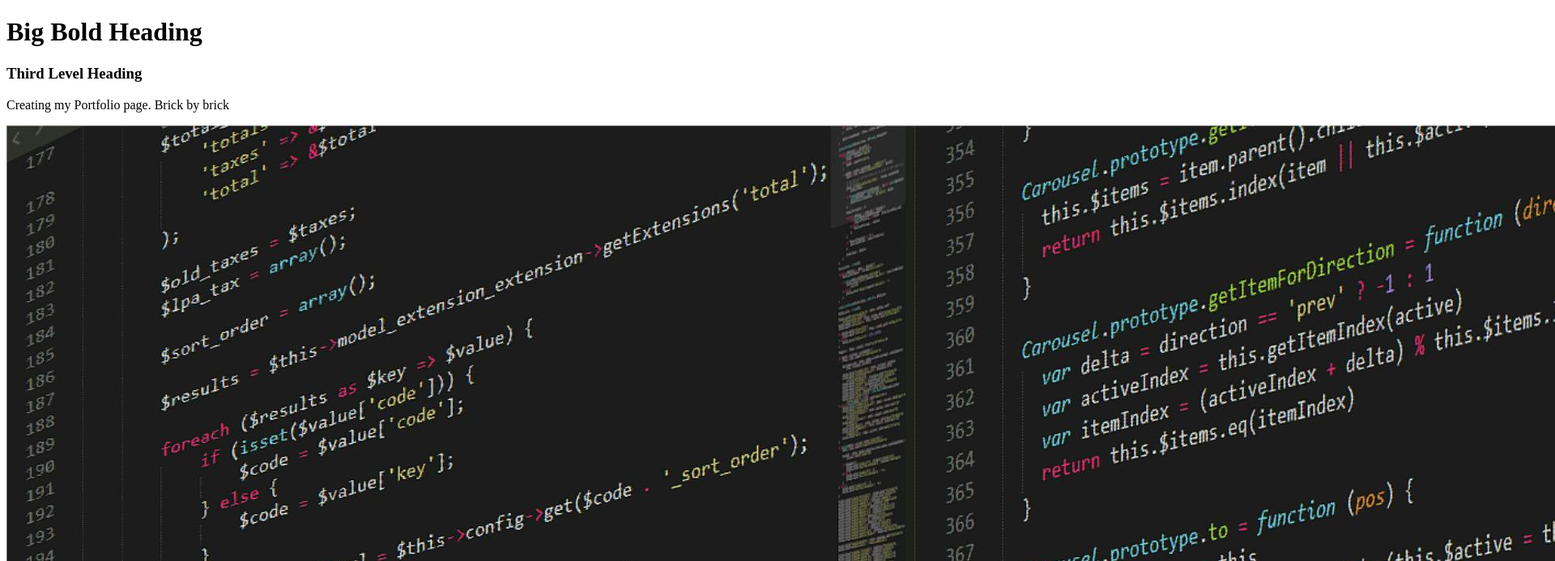
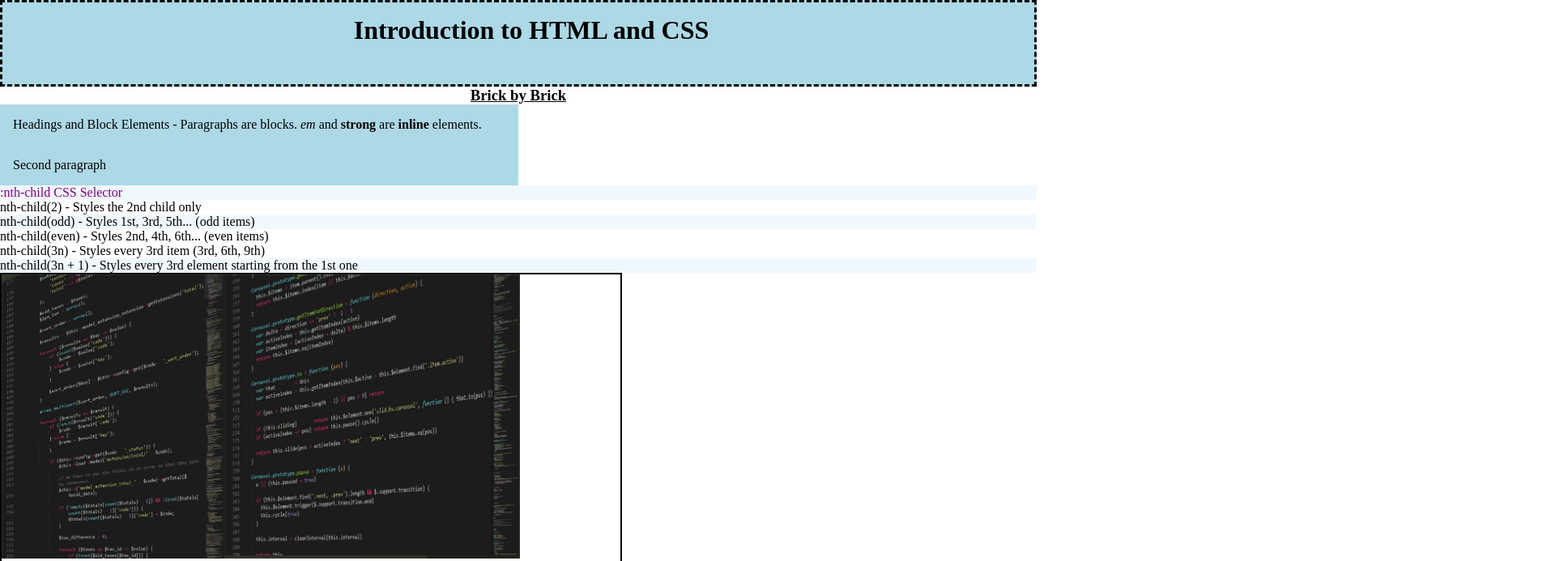
Before and after one commit to nurseincode/htmlcssintro, a plain HTML site: page index.html in a window 1280 px wide. Shown: the top 693 px of the page at 81% size, 1920 px wide, since content can reach past the window. Drawn offline with Linux system fonts and the light colour scheme.

Commit message:
Box model

```diff
--- a/index.html
+++ b/index.html
@@ -4,11 +4,25 @@
     <meta charset="UTF-8">
     <meta name="viewport" content="width=device-width, initial-scale=1.0">
     <title>HTML Intro</title>
+    <link rel="stylesheet" href="styles.css">
 </head>
 <body>
-    <h1>Big Bold Heading</h1>
-    <h3>Third Level Heading</h3>
-    <p>Creating my Portfolio page. Brick by brick</p>
-    <img src="./codebackground.jpg" alt="code snippet background">
+    <h1>Introduction to HTML and CSS</h1>
+    <h3 id="feature-heading">Brick by Brick</h3>
+
+    <p>Headings and Block Elements - Paragraphs are blocks. <em>em</em> and <strong>strong</strong> are <strong>inline</strong> elements.</p>
+    <p>Second paragraph</p>
+    <ul>
+        <li class="coolstyles">:nth-child CSS Selector</li>
+        <li>nth-child(2) - Styles the 2nd child only </li>
+        <li>nth-child(odd) - Styles 1st, 3rd, 5th... (odd items) </li>
+        <li>nth-child(even) - Styles 2nd, 4th, 6th... (even items) </li>
+        <li>nth-child(3n) - Styles every 3rd item (3rd, 6th, 9th) </li>
+        <li>nth-child(3n + 1) - Styles every 3rd element starting from the 1st one </li>
+    </ul>
+    <div>
+        <img src="./codebackground.jpg" alt="code snippet background">
+    </div>
+    <img src="https://picsum.photos/200" alt=""><img src="https://picsum.photos/201" alt="">
 </body>
 </html>
--- /dev/null
+++ b/positioning.css
@@ -0,0 +1,5 @@
+* {
+    box-sizing: border-box;
+    margin: 0;
+    padding: 0;
+}
--- /dev/null
+++ b/styles.css
@@ -0,0 +1,59 @@
+/* CSS Reset */
+* {
+    box-sizing: border-box;
+    margin: 0;
+    padding: 0;
+}
+
+h1 {
+    background-color: lightblue;
+    font-size: 2rem;
+    padding: 1rem 2rem 3rem 4rem;
+    text-align: center;
+    border: 3px dashed black;
+}
+
+h3 {
+    text-align: center;
+}
+
+p {
+    margin: 0;
+    background-color: lightblue;
+    width: 50%;
+    display: inline-block;
+    padding: 1rem;
+
+}
+
+
+.coolstyles {
+    background-color: aliceblue;
+    color: purple;
+}
+
+#feature-heading {
+    text-decoration: underline;
+}
+
+li:nth-child(1) {
+    background-color: aliceblue;
+}
+li:nth-child(3n) {
+    background-color: aliceblue;
+}
+
+div img {
+    width: 50vw;
+}
+
+div {
+    width: 60%;
+    border: 2px solid black;
+}
+
+img {
+width: 50%;
+margin: 0;
+padding: 0;
+}
```
Also changed, not shown: positioning.html (added, +15 -0 lines).
